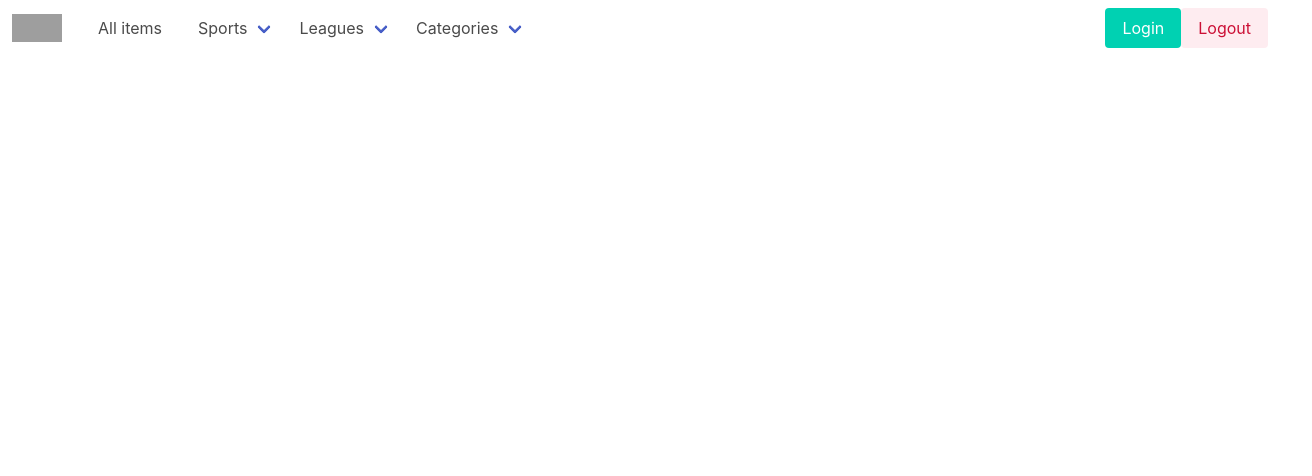
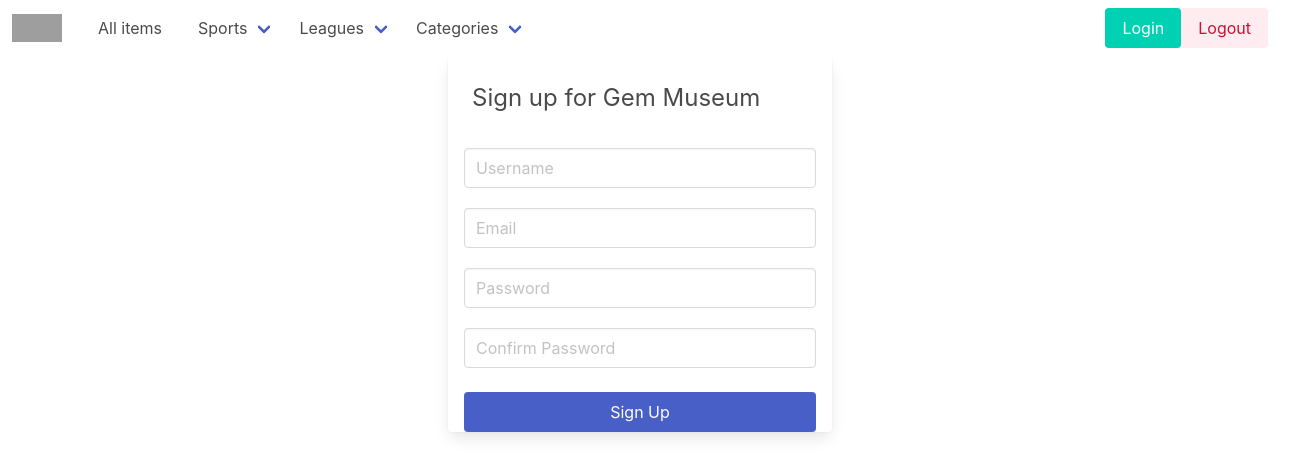
Before and after one commit to ndtelep/gem-museum, a React (Create React App) app in the folder client/: page /signup in a window 1280 px wide. Shown: the top 476 px of the page, 1312 px wide, since content can reach past the window. Built offline with nearby package versions, Linux system fonts and the light colour scheme; no server answers; grey boxes are pictures that could not be loaded.

Commit message:
fixed card styling

```diff
--- a/client/src/App.js
+++ b/client/src/App.js
@@ -5,6 +5,7 @@ import NavBar from "./components/NavBar";
 import ItemContainer from "./components/ItemContainer";
 import Login from "./components/Login";
 import ItemDetails from "./components/ItemDetails";
+import Signup from "./components/Signup";
 //import ItemList from "./components/ItemList";
 //import Login from "./components/Login";
 //import FeaturedItems from "./components/FeaturedItems";
@@ -32,13 +33,12 @@ function App() {
   }
 
   const updateUser = (user) => setCurrentUser(user);
-  console.log(currentUser);
   return (
     <div className="start">
       <Router>
         <NavBar updateUser={updateUser}/>
         <Routes>
-          <Route exact path="/signup"/>
+          <Route exact path="/signup" element={<Signup/>}/>
           <Route
             exact
             path="login"
--- a/client/src/components/FeaturedItems.js
+++ b/client/src/components/FeaturedItems.js
@@ -3,7 +3,6 @@ import ItemList from "./ItemList";
 
 function FeaturedItems({ items }) {
 const featuredItems = items.slice(8, 12);
-console.log(featuredItems);
 return (
     <div>
       <ItemList items={featuredItems} />
--- a/client/src/components/Home.js
+++ b/client/src/components/Home.js
@@ -3,7 +3,6 @@ import FeaturedItems from "./FeaturedItems";
 // import ItemDetails from "./ItemDetails";
 
 function Home({ items }) {
-  console.log(items);
   return (
       <div className="home">
         <div class="container">
@@ -19,7 +18,7 @@ function Home({ items }) {
                 items, rare or common.
               </p>
               <h3 class="is-size-3 is-italic has-text-centered">
-                View our featured items below
+                View our featured items below. Click an item image for details.
               </h3>
               <div>
                 <FeaturedItems items={items} />
--- /dev/null
+++ b/client/src/components/ItemCard.css
@@ -0,0 +1,4 @@
+.hover-translate-y:hover {
+    -webkit-transform: translateX(0) translateY(-0.25rem) rotate(0) skewX(0) skewY(0) scaleX(1) scaleY(1) !important;
+    transform: translateX(0) translateY(-0.25rem) rotate(0) skewX(0) skewY(0) scaleX(1) scaleY(1) !important;
+}
--- a/client/src/components/ItemCard.js
+++ b/client/src/components/ItemCard.js
@@ -1,53 +1,52 @@
-import React from 'react';
-import { Link } from 'react-router-dom';
+import React from "react";
+import { Link } from "react-router-dom";
 import "bulma/css/bulma.min.css";
+import "./ItemCard.css";
 
-function ItemCard({item}) {
-
-const {id} = item
-const {team} = item
-const {image_url} = item
-const {category} = item
-const {brand} = item
-const {era} = item
-const {for_sale} = item
-const {game_used} = item
+function ItemCard({ item }) {
+  const { id } = item;
+  const { team } = item;
+  const { image_url } = item;
+  const { category } = item;
+  const { brand } = item;
+  const { era } = item;
+  const { for_sale } = item;
+  const { game_used } = item;
 
   return (
-<div class="card column is-quarter">
-<header class="card-header">
-      <p class="card-header-title is-size-3 has-text-weight-bold">
+    <div class="card hover-translate-y column is-quarter mt-5">
+      <header class="card-header is-capitalized has-text-centered">
+        {/* <Link to={`/item_details/${id}`}> */}
+        <p class="is-size-4 has-text-weight-bold">
           {team} {category}
         </p>
-    <button class="card-header-icon" aria-label="more options">
-      <span class="icon">
-        <i class="fas fa-angle-down" aria-hidden="true"></i>
-      </span>
-    </button>
+        {/* </Link> */}
       </header>
+      <Link to={`/item_details/${id}`}>
         <div class="card-image">
-    <figure class="image">
-      <img class="px-5"src={image_url} alt="item"/>
+          <figure class="image is-5by4">
+            <img class="px-5" src={image_url} alt="item" />
           </figure>
         </div>
+      </Link>
       <div class="card-content">
         <div class="media">
-      <div class="media-left">
-      </div>
+          <div class="media-left"></div>
         </div>
         <div class="content is-italic has-text-centered">
           {brand}, {era}
         </div>
-    {game_used && <footer class="card-footer has-text-centered">
-        <p class="has-text-centered">Game Used</p>
-    </footer>}
-    {for_sale && <footer class="card-footer">
-        <p class="has-text-centered">For Sale!</p>
-      </footer>}
-    <Link to ={`/item_details/${id}`}>Get details</Link>
+        <footer class="card-footer">
+          {game_used && (
+              <p class="card-footer-item">Game Used</p>
+          )}
+          {for_sale && (
+              <p class="card-footer-item">For Sale!</p>
+          )}
+        </footer>
       </div>
     </div>
-  )
+  );
 }
 
-export default ItemCard
+export default ItemCard;
--- a/client/src/components/ItemContainer.js
+++ b/client/src/components/ItemContainer.js
@@ -13,15 +13,10 @@ function ItemContainer() {
     fetchString = `/items/${category_key}/${value}`;
   }
 
-  console.log(fetchString);
-
-  console.log(items);
-
   useEffect(() => {
     fetch(fetchString)
       .then((res) => res.json())
       .then((data) => {
-        console.log(data);
         setItems(data);
       });
   }, [fetchString]);
--- a/client/src/components/ItemList.js
+++ b/client/src/components/ItemList.js
@@ -3,7 +3,6 @@ import ItemCard from './ItemCard'
 import "bulma/css/bulma.min.css";
 
 function ItemList({items}) {
-console.log(items)
 const itemCards = items.map(item => <ItemCard key={item.id} item={item}/>)
     return (
     <div class="columns is-multiline">{itemCards}</div>
--- a/client/src/components/Login.js
+++ b/client/src/components/Login.js
@@ -23,7 +23,6 @@ function Login({ updateUser }) {
     .then(res => {
         if(res.ok){
             res.json().then(user => {
-                console.log(user)
                 updateUser(user)
                 navigate("/")
             })
@@ -68,7 +67,7 @@ function Login({ updateUser }) {
                 </div>
               </div>
               <button
-                className="is-fullwidth is-link button mt-5"
+                className="is-fullwidth is-link button mt-5 mb-5"
                 type="submit"
                 value="Submit"
               >
--- a/client/src/components/NavBar.js
+++ b/client/src/components/NavBar.js
@@ -7,7 +7,6 @@ export default function NavBar({updateUser}) {
 
   const handleLogOut = () => {
     // DELETE `/logout`
-      console.log("heard ya!")
     fetch('/logout',{
       method:'DELETE'
     })
--- a/client/src/components/Signup.js
+++ b/client/src/components/Signup.js
@@ -1,9 +1,71 @@
-import React from 'react'
+import React from "react";
+import "bulma/css/bulma.min.css";
 
 function Signup() {
   return (
-    <div>Signup</div>
-  )
+    <div className="login">
+      <div className="columns is-centered is-8 is-variable">
+        <div className="column is-5-tablet is-4-desktop">
+          <div className="card login_card">
+            <div className="card-content is-size-4">Sign up for Gem Museum</div>
+            <form className="ml-4 mr-4">
+              <div className="field">
+                <div className="control">
+                  <input
+                    type="text"
+                    className="input mt-2"
+                    name="username"
+                    id="username"
+                    placeholder="Username"
+                  />
+                </div>
+              </div>
+              <div className="field">
+                <div className="control">
+                  <input
+                    type="text"
+                    className="input mt-2"
+                    name="email"
+                    id="email"
+                    placeholder="Email"
+                  />
+                </div>
+              </div>
+              <div className="field">
+                <div className="control">
+                  <input
+                    type="text"
+                    className="input mt-2"
+                    name="password"
+                    id="password"
+                    placeholder="Password"
+                  />
+                </div>
+              </div>
+              <div className="field">
+                <div className="control">
+                  <input
+                    type="text"
+                    className="input mt-2"
+                    name="password-confirmation"
+                    id="passsword-confirmation"
+                    placeholder="Confirm Password"
+                  />
+                </div>
+              </div>
+              <button
+                className="is-fullwidth is-link button mt-5 mb-5"
+                type="submit"
+                value="Submit"
+              >
+                Sign Up
+              </button>
+            </form>
+          </div>
+        </div>
+      </div>
+    </div>
+  );
 }
 
-export default Signup
+export default Signup;
```
Also changed, not shown: 1 other file (tests, documents, lock files or other folders). Lines whose indentation alone changed are shown as unchanged.
